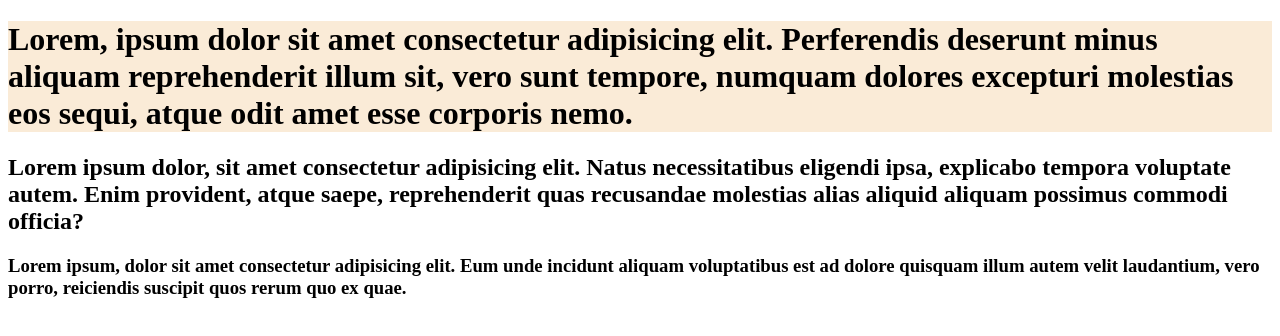
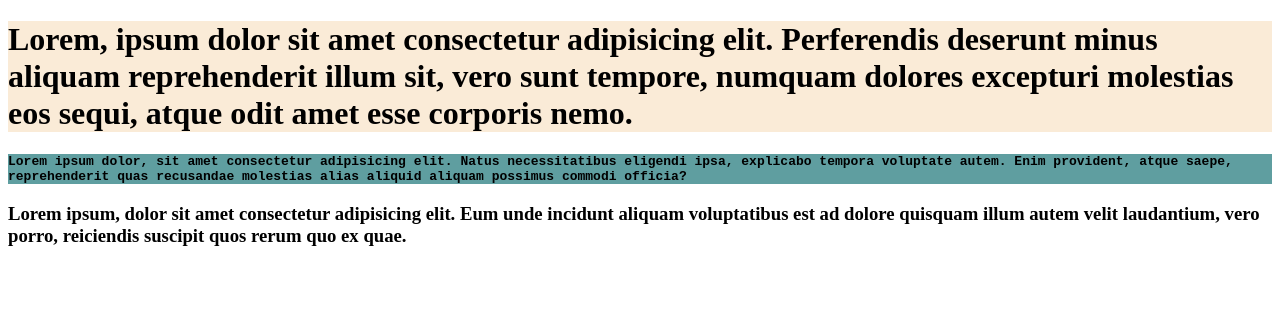
Before and after one commit to Rgonsa/Entornos-de-desarollo-Rub-n, a plain HTML site: page index.html in a window 1280 px wide. Drawn offline with Linux system fonts and the light colour scheme.

Commit message:
Segundo estilo

```diff
--- a/css/estilos.css
+++ b/css/estilos.css
@@ -4,3 +4,10 @@ h1{
     text-decoration: dotted;
 
 }
+h2{
+    background-color: cadetblue;
+    font-family: 'Courier New', Courier, monospace;
+    font-size: small;
+    text-decoration: dashed;
+
+}
```
